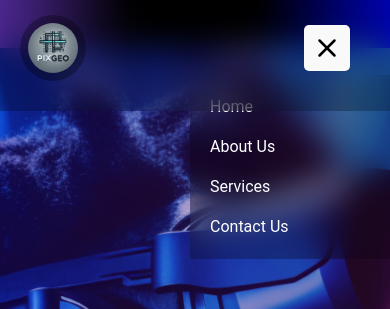
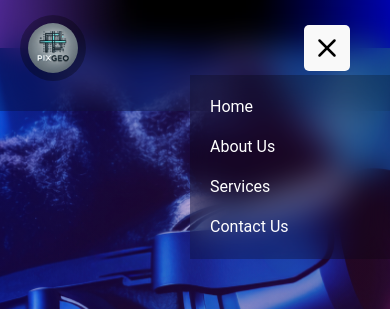
Before and after one commit to Gobyshanth/pixgeo, a React (Vite) app: page / in a window 390 px wide. Both pictures are taken after a click on the button 327 px from the left and 48 px from the top of the page. Shown: the top 309 px of the page. Built offline with nearby package versions, Linux system fonts and the light colour scheme.

Commit message:
one change

```diff
--- a/src/Components/Header/Header.jsx
+++ b/src/Components/Header/Header.jsx
@@ -33,7 +33,7 @@ export const Header = () => {
         </ul>
 
         {isMenuOpen && (
-          <ul className="fixed top-[75px] text-left w-[200px] right-0 font-roboto bg-black24 backdrop-blur-lg p-5 flex flex-col space-y-4">
+          <ul className="z-1999 fixed top-[75px] text-left w-[200px] right-0 font-roboto bg-black24 backdrop-blur-lg p-5 flex flex-col space-y-4">
             <a href="/" onClick={toggleMenu} className="text-white">
               <li>Home</li>
             </a>
```
